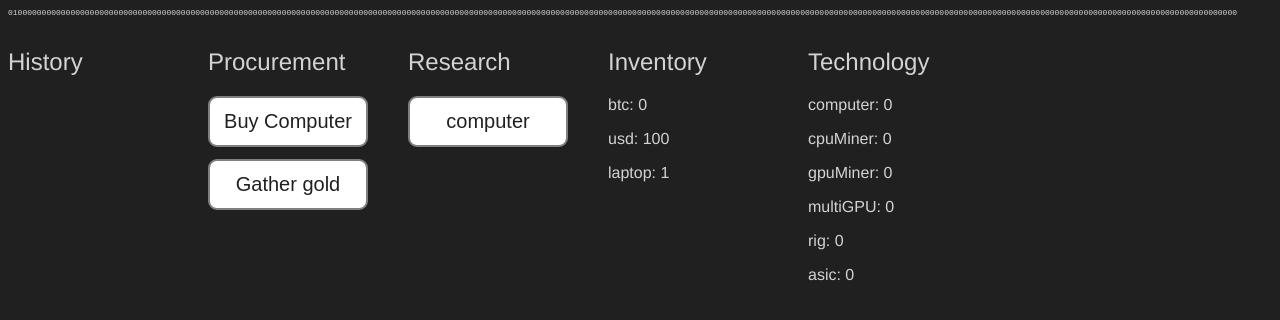
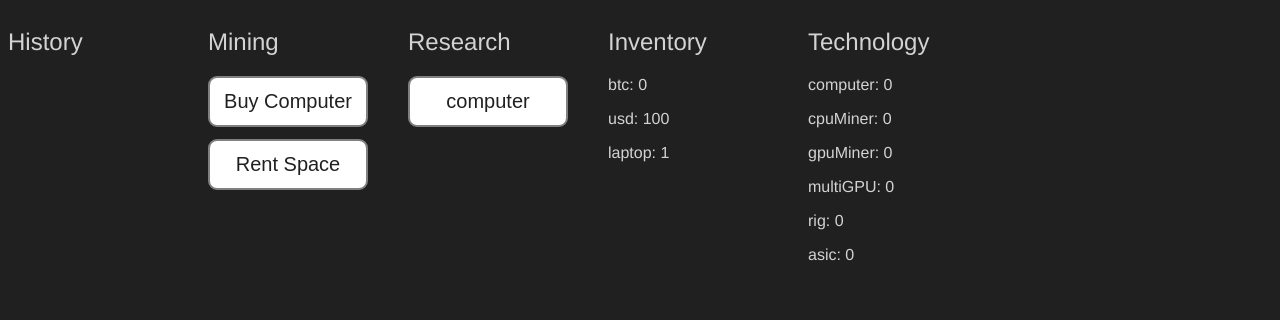
Before and after one commit to mablay/bitcoin-clicker, a Vue app: page /#/ in a window 1280 px wide. Shown: the top 320 px of the page. Built offline with nearby package versions, Linux system fonts and the light colour scheme.

Commit message:
removed lastHash displayed in top bar. Fixed button progress UI glitch

```diff
--- a/src/components/Game.vue
+++ b/src/components/Game.vue
@@ -1,6 +1,5 @@
 <template>
   <div class="game">
-    <Hashrate></Hashrate>
     <History></History>
     <Research></Research>
     <Production></Production>
@@ -23,7 +22,6 @@
 </template>
 
 <script>
-import Hashrate from './Hashrate.vue'
 import Production from './Production.vue'
 import Research from './Research.vue'
 import History from './History.vue'
@@ -35,7 +33,6 @@ export default {
   name: 'Game',
   // data () {},
   components: {
-    Hashrate,
     Production,
     History,
     Inventory,
@@ -58,11 +55,8 @@ export default {
 .game {
   display: grid;
   grid-template-columns: 200px 200px 200px 200px auto;
-  grid-template-rows: 20px auto;
-  grid-template-areas:
-    "hashrate hashrate hashrate hashrate hashrate"
-    "history production research inventory technology"
-  ;
+  grid-template-rows: auto;
+  grid-template-areas: "history production research inventory technology";
 }
 
 h1, h2 {
--- a/src/components/Production.vue
+++ b/src/components/Production.vue
@@ -1,10 +1,10 @@
 <template>
   <div class="view production">
-    <h2>Procurement</h2>
+    <h2>Mining</h2>
     <Action v-bind:duration="1000"
             v-bind:action="buyComputer">Buy Computer</Action>
     <Action v-bind:duration="500"
-            v-bind:action="buyComputer">Gather gold</Action>
+            v-bind:action="buyComputer">Rent Space</Action>
   </div>
 </template>
 
--- a/src/store.js
+++ b/src/store.js
@@ -16,10 +16,6 @@ const store = () => new Vuex.Store({
         acc[tech] = 0
         return acc
       }, {})
-      // cpuMining: 0,
-      // gpuMining: 0,
-      // asicMining: 0,
-      // earlyTermination: 0
     },
     history: []
   },
@@ -41,7 +37,7 @@ const store = () => new Vuex.Store({
         const timer = setInterval(() => {
           task.millis += 20 * state.speed
           if (task.millis >= task.duration) {
-            task.millis = Number.POSITIVE_INFINITY
+            task.millis = 1e16 // larger than any duration but not inifinity
             clearInterval(timer)
             resolve()
           }
```
